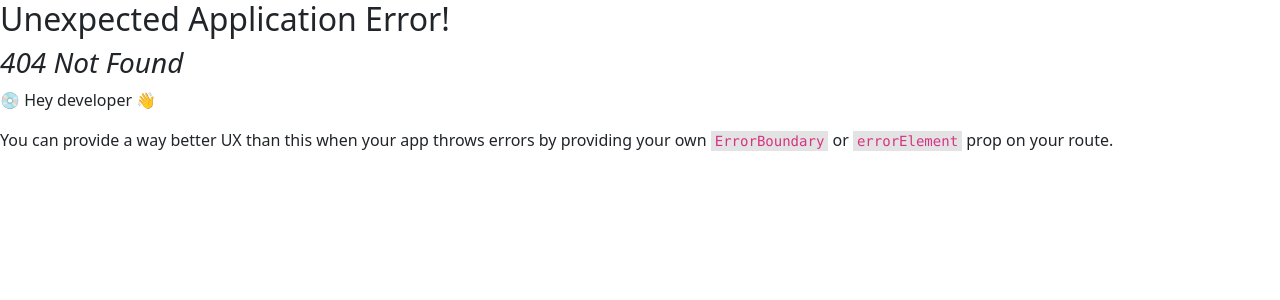
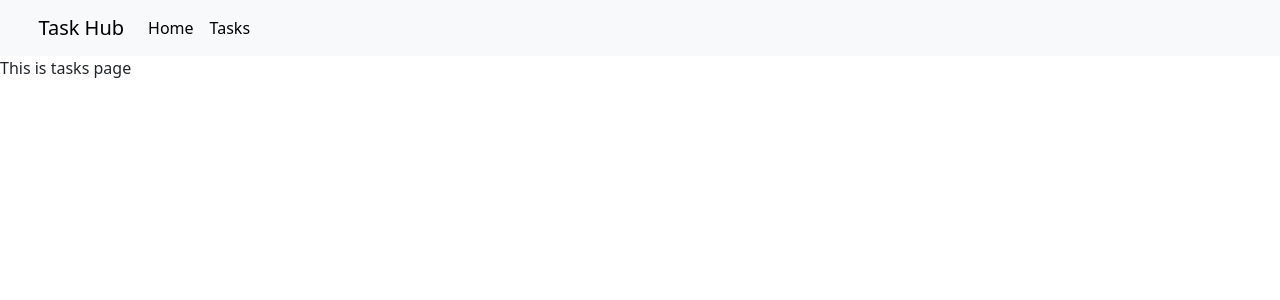
Before and after one commit to Marufhossain112/Task-Hub, a React (Vite) app: page /tasks in a window 1280 px wide. Before the commit this address had no page. Shown: the top 300 px of the page. Built offline with nearby package versions, Linux system fonts and the light colour scheme.

Commit message:
tasks page route created

```diff
--- /dev/null
+++ b/src/Components/Header/Header.css
@@ -0,0 +1,4 @@
+.navbar-container{
+padding-left: 3%;
+padding-right: 3%;
+}
--- a/src/Components/Header/Header.jsx
+++ b/src/Components/Header/Header.jsx
@@ -1,7 +1,30 @@
+import { Link } from "react-router-dom";
+import "./Header.css";
 const Header = () => {
     return (
-        <div>
-            <p>This is Header</p>
+        <div >
+            <nav className="navbar navbar-expand-lg bg-body-tertiary">
+                <div className="container-fluid navbar-container">
+                    <button className="navbar-toggler" type="button" data-bs-toggle="collapse" data-bs-target="#navbarTogglerDemo03" aria-controls="navbarTogglerDemo03" aria-expanded="false" aria-label="Toggle navigation">
+                        <span className="navbar-toggler-icon"></span>
+                    </button>
+                    <Link className="navbar-brand" aria-current="page" to={'/'}>
+                        Task Hub
+                    </Link>
+                    <div className="collapse navbar-collapse" id="navbarTogglerDemo03">
+                        <ul className="navbar-nav me-auto mb-2 mb-lg-0">
+                            <li className="nav-item d-flex ">
+                                <Link className="nav-link active" aria-current="page" to={'/'}>
+                                    Home
+                                </Link>
+                                <Link className="nav-link active" aria-current="page" to={'/tasks'}>
+                                    Tasks
+                                </Link>
+                            </li>
+                        </ul>
+                    </div>
+                </div>
+            </nav>
         </div>
     );
 };
--- a/src/Home.jsx
+++ /dev/null
@@ -1,13 +0,0 @@
-
-function Home() {
-
-  return (
-    <>
-      <div>
-        <button type="button" className="btn btn-primary">Primary</button>
-      </div>
-    </>
-  );
-}
-
-export default Home;
--- /dev/null
+++ b/src/pages/Tasks/Tasks.jsx
@@ -0,0 +1,10 @@
+
+const Tasks = () => {
+    return (
+        <div>
+            <p>This is tasks page</p>
+        </div>
+    );
+};
+
+export default Tasks;
```
Also changed, not shown: src/main.jsx (+6 -1 lines), src/pages/Home/Home.jsx (added, +11 -0 lines).
